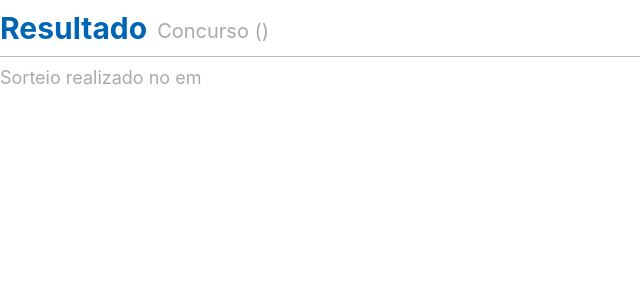
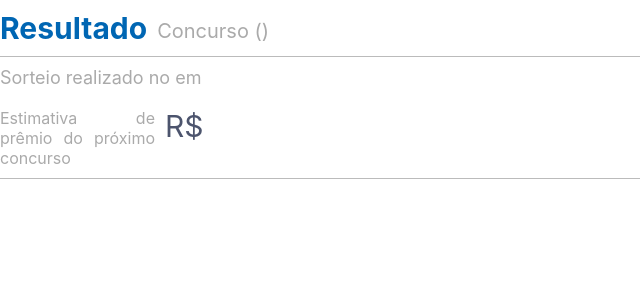
Before and after one commit to GustavoAndo/atividade-styled-components, a React (Create React App) app in the folder front/: page / in a window 1280 px wide. Shown: the top 300 px of the page, without its empty margins (0-640 px from the left). Built offline with nearby package versions, Linux system fonts and the light colour scheme; no server answers.

Commit message:
adicionando estimativa

```diff
--- a/front/src/components/Cabecalho/index.tsx
+++ b/front/src/components/Cabecalho/index.tsx
@@ -7,8 +7,6 @@ type Props = HTMLAttributes<HTMLElement> & {
 }
 
 export function Cabecalho({numero, dataApuracao}: Props){
-    console.log(numero)
-    console.log(dataApuracao)
 
     return (
         <WrapperSld>
--- /dev/null
+++ b/front/src/components/Estimativa/index.tsx
@@ -0,0 +1,16 @@
+import { HTMLAttributes } from "react";
+import { DataEstimadaSld, EstimativaSld, PremioEstimadoSld } from "./styles";
+
+type Props = HTMLAttributes<HTMLElement> & {
+    dataProximoConcurso: string,
+    valorEstimadoProximoConcurso: number
+}
+
+export function Estimativa({ dataProximoConcurso, valorEstimadoProximoConcurso } : Props) {
+    return (
+        <EstimativaSld>
+            <DataEstimadaSld>Estimativa de prêmio do próximo concurso {dataProximoConcurso}</DataEstimadaSld>
+            <PremioEstimadoSld>R$ {valorEstimadoProximoConcurso}</PremioEstimadoSld>
+        </EstimativaSld>
+    )
+}
--- /dev/null
+++ b/front/src/components/Estimativa/styles.ts
@@ -0,0 +1,23 @@
+import styled from 'styled-components'
+
+export const EstimativaSld = styled.div`
+    border-bottom: 1px solid #bbb;
+    display: flex;
+    padding: 10px 0px;
+`
+
+export const DataEstimadaSld = styled.div`
+    font-size: 16px;
+    color: #aaa;
+    align-items: flex-start;
+    width: 155px;
+    text-align: justify;
+`
+
+export const PremioEstimadoSld = styled.div`
+    font-size: 30px;
+    color: #4c546d;
+    align-items: flex-start;
+    padding-bottom: 3px;
+    margin-left: 10px;
+`
--- a/front/src/components/Local/index.tsx
+++ b/front/src/components/Local/index.tsx
@@ -7,8 +7,6 @@ type Props = HTMLAttributes<HTMLElement> & {
 }
 
 export function Local({localSorteio, nomeMunicipioUFSorteio}: Props){
-    console.log(localSorteio)
-    console.log(nomeMunicipioUFSorteio)
 
     return (
         <LocalSld>
--- a/front/src/components/Numeros/index..tsx
+++ b/front/src/components/Numeros/index..tsx
@@ -1,5 +1,5 @@
 import { HTMLAttributes } from "react"
-import { NumeroSld } from "./styles"
+import { NumeroSld, NumerosSld } from "./styles"
 
 type Props = HTMLAttributes<HTMLElement> & {
     listaDezenas: string[]
@@ -7,10 +7,10 @@ type Props = HTMLAttributes<HTMLElement> & {
 
 export function Numeros({ listaDezenas }: Props) {
     return (
-        <>
+        <NumerosSld>
             {listaDezenas.map((n) => (
                 <NumeroSld key={n}>{n}</NumeroSld>
             ))}
-        </>
+        </NumerosSld>
     )
 }
--- a/front/src/components/Numeros/styles.ts
+++ b/front/src/components/Numeros/styles.ts
@@ -1,4 +1,9 @@
 import styled from 'styled-components'
+
+export const NumerosSld = styled.div`
+    diplay: flex;
+    padding: 10px 0px;
+`
 
 export const NumeroSld = styled.div`
     font-size: 35px;
@@ -6,7 +11,7 @@ export const NumeroSld = styled.div`
     background-color: #209869;
     border-radius: 35px;
     display: inline-block;
-    margin-right: 12px;
+    margin-right: 10px;
     width: 55px;
     height: 55px;
     text-align: center;
--- a/front/src/pages/Principal.tsx
+++ b/front/src/pages/Principal.tsx
@@ -1,6 +1,7 @@
 import { useEffect, useState } from "react";
 import { Acumulado } from "../components/Acumulado";
 import { Cabecalho } from "../components/Cabecalho";
+import { Estimativa } from "../components/Estimativa";
 import { Local } from "../components/Local";
 import { Numeros } from "../components/Numeros/index.";
 import service from "../services"
@@ -29,6 +30,7 @@ export default function Principal() {
       { concurso.acumulado && <Acumulado /> }
       <Local localSorteio={concurso.localSorteio} nomeMunicipioUFSorteio={concurso.nomeMunicipioUFSorteio}/>
       {concurso.listaDezenas && <Numeros listaDezenas={concurso.listaDezenas} />}
+      <Estimativa dataProximoConcurso={concurso.dataProximoConcurso} valorEstimadoProximoConcurso={concurso.valorEstimadoProximoConcurso} />
     </>
   )
 }
```
